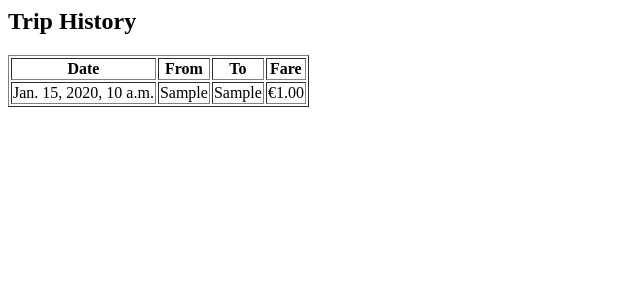
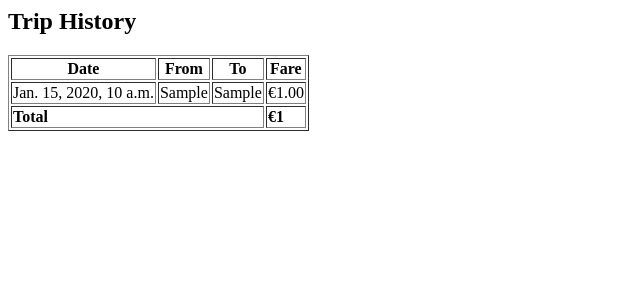
Before and after one commit to fazahsan/Taxi_mangement, a Django app: page /history/ in a window 1280 px wide. Shown: the top 300 px of the page, without its empty margins (0-640 px from the left). Run offline with Django 5.2, Linux system fonts and the light colour scheme; a user stored in the database is signed in; tables that the repository leaves empty hold one stand-in row (values such as "Sample post").

Commit message:
initial state 2

```diff
--- a/taxi_system/trips/templates/trips/history.html
+++ b/taxi_system/trips/templates/trips/history.html
@@ -6,6 +6,7 @@
     <th>From</th>
     <th>To</th>
     <th>Fare</th>
+
 </tr>
 
 {% for trip in trips %}
@@ -14,6 +15,11 @@
     <td>{{ trip.lugar_de_recogida }}</td>
     <td>{{ trip.destino }}</td>
     <td>€{{ trip.dinero }}</td>
+
 </tr>
 {% endfor %}
+<tr>
+    <td colspan="3"><strong>Total</strong></td>
+    <td><strong>€{{ total_earnings }}</strong></td>
+</tr>
 </table>
--- a/taxi_system/trips/views.py
+++ b/taxi_system/trips/views.py
@@ -71,4 +71,5 @@ def end_trip(request, trip_id):
 def trip_history(request):
     conductor = get_object_or_404(Driver, usario=request.user)
     trips = Trip.objects.filter(conductor=conductor).order_by('-hora_inicio')
-    return render(request, 'trips/history.html', {'trips': trips})
+    total_earnings = trips.aggregate(Sum('dinero'))['dinero__sum'] or 0
+    return render(request, 'trips/history.html', {'trips': trips, 'total_earnings': total_earnings})
```
